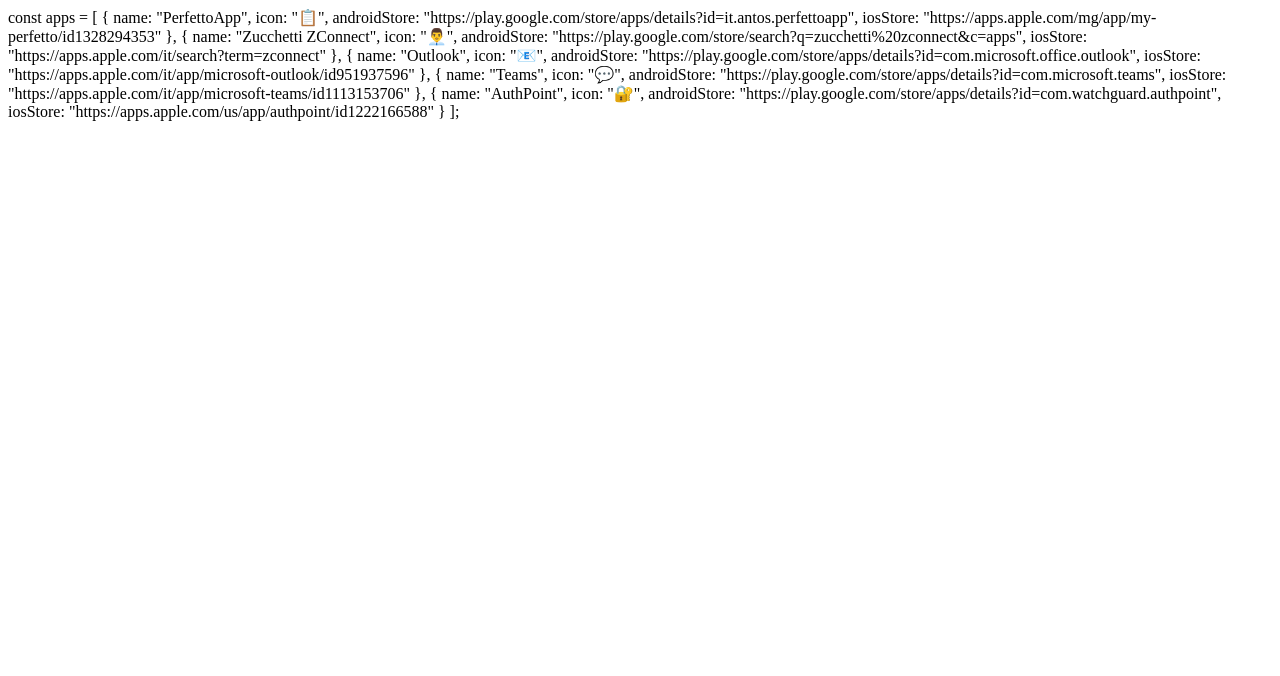
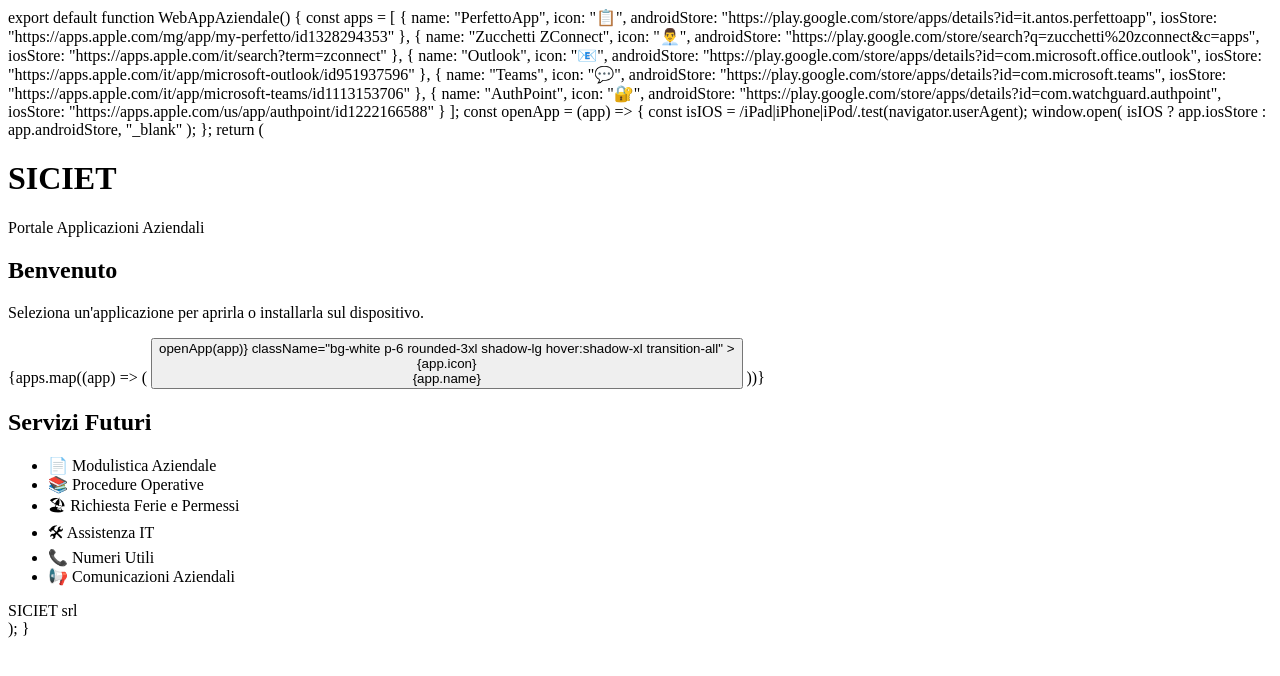
Before and after one commit to snovelli84/SicietHub, a plain HTML site: page index.html in a window 1280 px wide. Drawn offline with Linux system fonts and the light colour scheme.

Commit message:
Update index.html

```diff
--- a/index.html
+++ b/index.html
@@ -1,3 +1,5 @@
+export default function WebAppAziendale() {
+
   const apps = [
     {
       name: "PerfettoApp",
@@ -40,3 +42,87 @@ const apps = [
         "https://apps.apple.com/us/app/authpoint/id1222166588"
     }
   ];
+
+  const openApp = (app) => {
+    const isIOS = /iPad|iPhone|iPod/.test(navigator.userAgent);
+
+    window.open(
+      isIOS ? app.iosStore : app.androidStore,
+      "_blank"
+    );
+  };
+
+  return (
+    <div className="min-h-screen bg-slate-100">
+
+      <header className="bg-blue-900 text-white p-6 shadow-lg">
+        <div className="max-w-md mx-auto text-center">
+          <h1 className="text-3xl font-bold">
+            SICIET
+          </h1>
+
+          <p className="text-blue-100 mt-2">
+            Portale Applicazioni Aziendali
+          </p>
+        </div>
+      </header>
+
+      <main className="max-w-md mx-auto p-4">
+
+        <div className="bg-white rounded-3xl shadow p-4 mb-5">
+          <h2 className="font-semibold mb-2">
+            Benvenuto
+          </h2>
+
+          <p className="text-sm text-gray-600">
+            Seleziona un'applicazione per aprirla o
+            installarla sul dispositivo.
+          </p>
+        </div>
+
+        <div className="grid grid-cols-2 gap-4">
+
+          {apps.map((app) => (
+            <button
+              key={app.name}
+              onClick={() => openApp(app)}
+              className="bg-white p-6 rounded-3xl shadow-lg hover:shadow-xl transition-all"
+            >
+              <div className="text-5xl mb-3">
+                {app.icon}
+              </div>
+
+              <div className="font-semibold text-sm">
+                {app.name}
+              </div>
+            </button>
+          ))}
+
+        </div>
+
+        <div className="mt-6 bg-white rounded-3xl shadow p-5">
+
+          <h2 className="font-semibold mb-3">
+            Servizi Futuri
+          </h2>
+
+          <ul className="space-y-2 text-sm text-gray-600">
+            <li>📄 Modulistica Aziendale</li>
+            <li>📚 Procedure Operative</li>
+            <li>🏖 Richiesta Ferie e Permessi</li>
+            <li>🛠 Assistenza IT</li>
+            <li>📞 Numeri Utili</li>
+            <li>📢 Comunicazioni Aziendali</li>
+          </ul>
+
+        </div>
+
+        <div className="text-center text-xs text-gray-400 mt-6">
+          SICIET srl
+        </div>
+
+      </main>
+
+    </div>
+  );
+}
```
Lines whose indentation alone changed are shown as unchanged.
